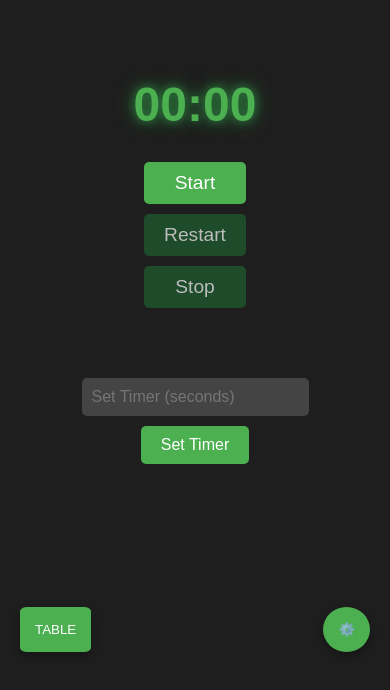
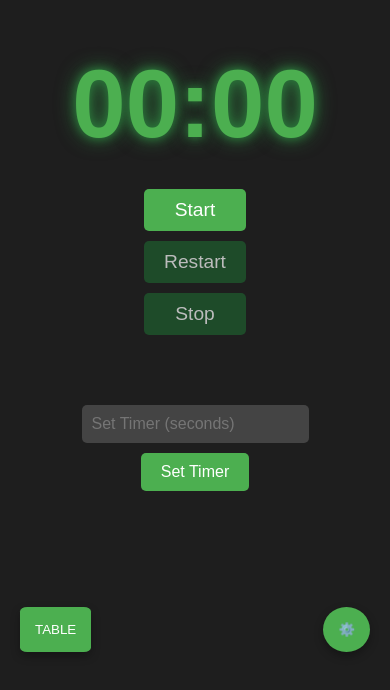
Before and after one commit to porfskylord/Score-Card, a plain HTML site: page index.html in a window 390 px wide. Shown: the part 172-862 px from the top of the page. Drawn offline with Linux system fonts and the light colour scheme.

Commit message:
Update index.html

```diff
--- a/index.html
+++ b/index.html
@@ -305,6 +305,9 @@
     align-items: center;
     width: 100%;
   }
+  .timer {
+        font-size: 6em;
+      }
 
   .team {
     max-width: 300px;
@@ -335,9 +338,6 @@
   }
 
   /* Adjust Timer and Buttons */
-  .timer {
-    font-size: 3em;
-  }
 
   .controls {
     flex-direction: column;
```
